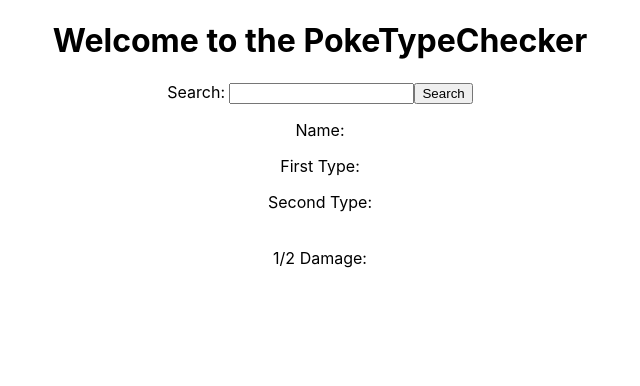
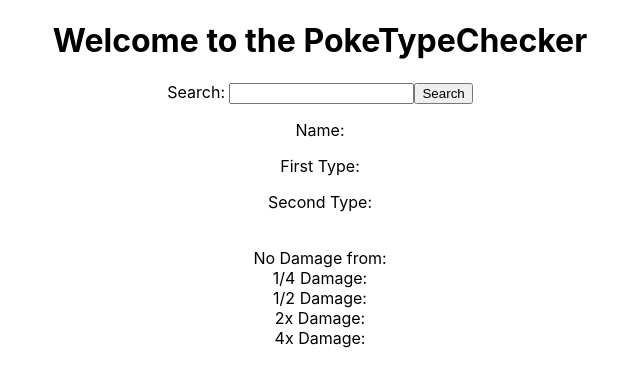
Before and after one commit to Jcirona/Poke-Type-Checker, a React (Create React App) app: page / in a window 1280 px wide. Shown: the top 386 px of the page, without its empty margins (320-960 px from the left). Built offline with nearby package versions, Linux system fonts and the light colour scheme.

Commit message:
MVP logic completed

```diff
--- a/src/PokeSearch.js
+++ b/src/PokeSearch.js
@@ -7,7 +7,7 @@
     const [pokeImg, setPokemonImg] = useState('')
     const [pokeTypeOne, setPokemonTypeOne] = useState('')
     const [pokeTypeTwo, setPokemonTypeTwo] = useState('')
-    const [notEffective, setNotEffective] = useState([])
+    const [allTypeEffects, setAllTypeEffects] = useState([])
     let pokemonReference = React.createRef()
 
     let TypeSearch = async (event) => {
@@ -17,7 +17,6 @@
         const pokeData = await axios.get(`https://pokeapi.co/api/v2/pokemon/${userInput}/`)
         const pokemonName = pokeData.data.name
         const typeSlotOne = pokeData.data.types[0].type.name
-        console.log(pokemonName, "clicked")
         pokeData.data.types[1] == undefined? typeSlotTwo = null: typeSlotTwo = pokeData.data.types[1].type.name
 
         const pokemonImg = pokeData.data.sprites.other["official-artwork"].front_default
@@ -25,12 +24,9 @@
         setPokemonImg(pokemonImg)
         setPokemonTypeOne(typeSlotOne)
         setPokemonTypeTwo(typeSlotTwo)
-        let notEffective = CheckTypeEffect(typeSlotOne, typeSlotTwo).notEffective
-        // console.log(mergedTypeEffects)
-        setNotEffective(notEffective)
-        console.log(notEffective)
+        let allTypeEffects = CheckTypeEffect(typeSlotOne, typeSlotTwo)
+        setAllTypeEffects(allTypeEffects)
     }
-
     return (
         <>
         <form action="">
@@ -45,14 +41,32 @@
             <img src={pokeImg} alt="" />
         </div>
         <div>
-            {/* <p>1/4 Damage: {doThething.doubleNotEffective}</p>
-            <p>4x Damage: {doThething.doubleSuperEffective}</p>
-            <p>No Effect: {doThething.noEffect}</p> */}
-            <section>1/2 Damage:
-            {notEffective.map((effect, i) => (
+            <section className="no-effect">No Damage from:
+                {allTypeEffects.noEffect && allTypeEffects.noEffect.map((effect, i) => (
                 <p key={i}>{effect}</p>
             ))}</section>
-            {/* <p>2x Damage: {doThething.superEffective}</p> */}
+
+            <section className="double-not-effective">1/4 Damage:
+                {allTypeEffects.doubleNotEffective && allTypeEffects.doubleNotEffective.map((effect, i) => (
+                <p key={i}>{effect}</p>
+            ))}</section>
+
+            <section className="not-effective">1/2 Damage:
+            {allTypeEffects.notEffective && allTypeEffects.notEffective.map((effect, i) => (
+                <p key={i}>{effect}</p>
+            ))}</section>
+
+            <section className="super-effective">2x Damage:
+                {allTypeEffects.superEffective && allTypeEffects.superEffective.map((effect, i) => (
+                <p key={i}>{effect}</p>
+            ))}</section>
+
+            <section className="double-super-effective">4x Damage:
+                {allTypeEffects.doubleSuperEffective && allTypeEffects.doubleSuperEffective.map((effect, i) => (
+                <p key={i}>{effect}</p>
+            ))}</section>
+
+
         </div>
         </>
     )
--- a/src/TypeData.js
+++ b/src/TypeData.js
@@ -52,7 +52,7 @@
     "psychic": {
         "noEffect": [],
         "notEffective": ["fighting", "psychic"],
-        "superEffective": ["bug", "rock", "dark"]
+        "superEffective": ["bug", "dark", "ghost"]
     },
     "bug": {
         "noEffect": [],
@@ -108,19 +108,49 @@
             superEffective: superEffective1.concat(superEffective2).sort()
         }
         let filteredNotEffectiveArray = mergedTypeEffects.notEffective
-            .filter((type, index) => index == mergedTypeEffects.notEffective.indexOf(type)).sort()
-        // console.log(filteredNotEffectiveArray)
+            .filter((type, index) => index == mergedTypeEffects.notEffective
+            .indexOf(type))
+            .sort()
+
+        let filteredSuperEffectiveArray = mergedTypeEffects.superEffective
+            .filter((type, index) => index == mergedTypeEffects.superEffective.
+            indexOf(type))
+            .sort()
+
 
         let doubleNotEffectiveArray = mergedTypeEffects.notEffective
             .filter((type, index) => index !== mergedTypeEffects.notEffective.indexOf(type)).sort()
 
-        let doublesuperEffectiveArray = mergedTypeEffects.superEffective
+        let doubleSuperEffectiveArray = mergedTypeEffects.superEffective
             .filter((type, index) => index !== mergedTypeEffects.superEffective.indexOf(type)).sort()
 
+        let neutralFilteredNotEffectivness = filteredNotEffectiveArray
+            .filter(type => !mergedTypeEffects.superEffective
+            .includes(type))
+
+        let neutralFilteredSuperEffective = filteredSuperEffectiveArray
+            .filter(type => !mergedTypeEffects.notEffective
+            .includes(type))
+
+        let finalSuperEffectiveFilter = neutralFilteredSuperEffective
+            .filter(type => !doubleSuperEffectiveArray
+            .includes(type))
+
+        let finalNotEffectiveFilter = neutralFilteredNotEffectivness
+            .filter(type => !doubleNotEffectiveArray
+            .includes(type))
+
+
+
         mergedTypeEffects.doubleNotEffective = doubleNotEffectiveArray
-        mergedTypeEffects.doublesuperEffective = doublesuperEffectiveArray
+        mergedTypeEffects.doubleSuperEffective = doubleSuperEffectiveArray
+        mergedTypeEffects.notEffective = finalNotEffectiveFilter
+        mergedTypeEffects.superEffective = finalSuperEffectiveFilter
         return mergedTypeEffects
     }
+
+
 }
+// console.log(CheckTypeEffect('steel', 'psychic'))
 
 export default CheckTypeEffect
```
